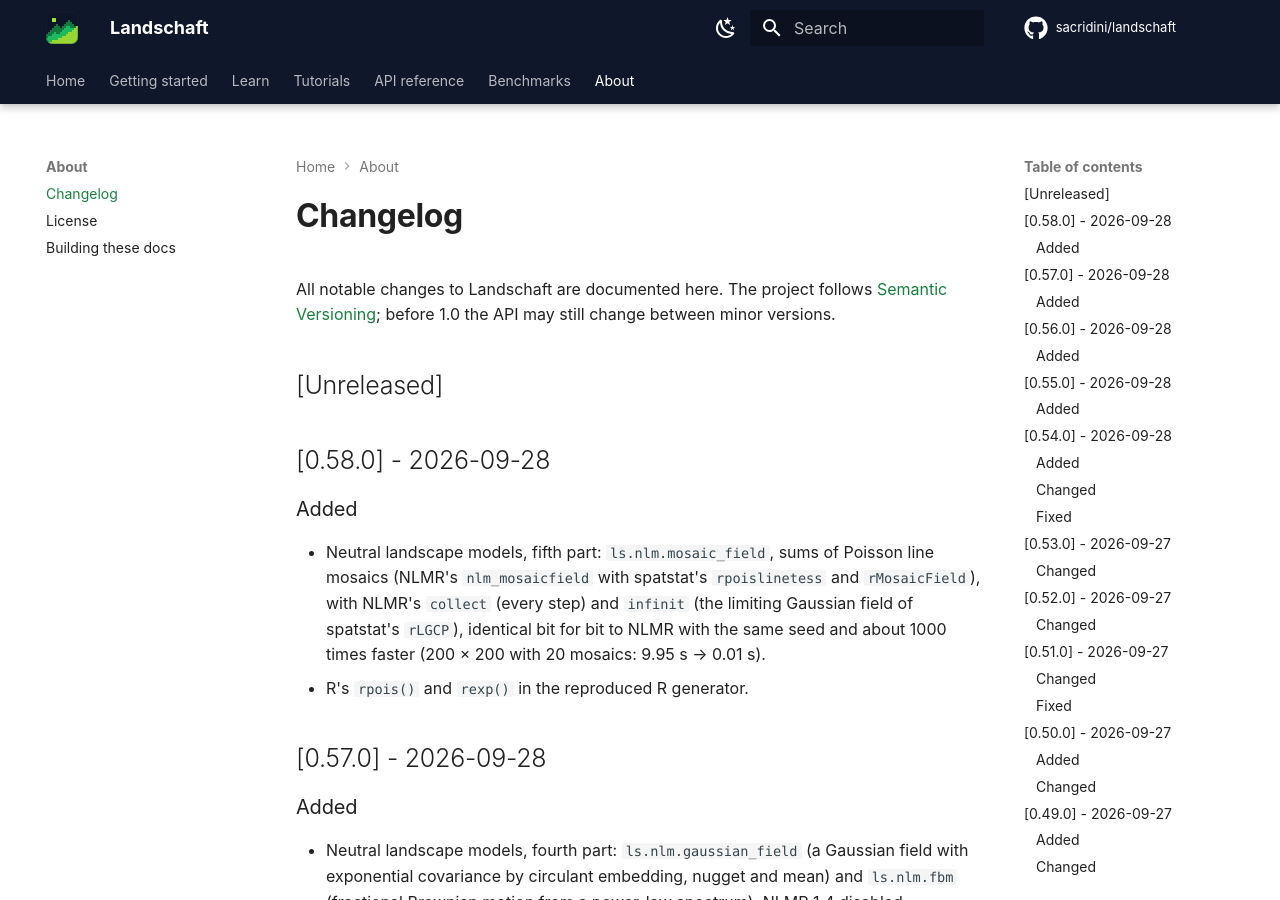
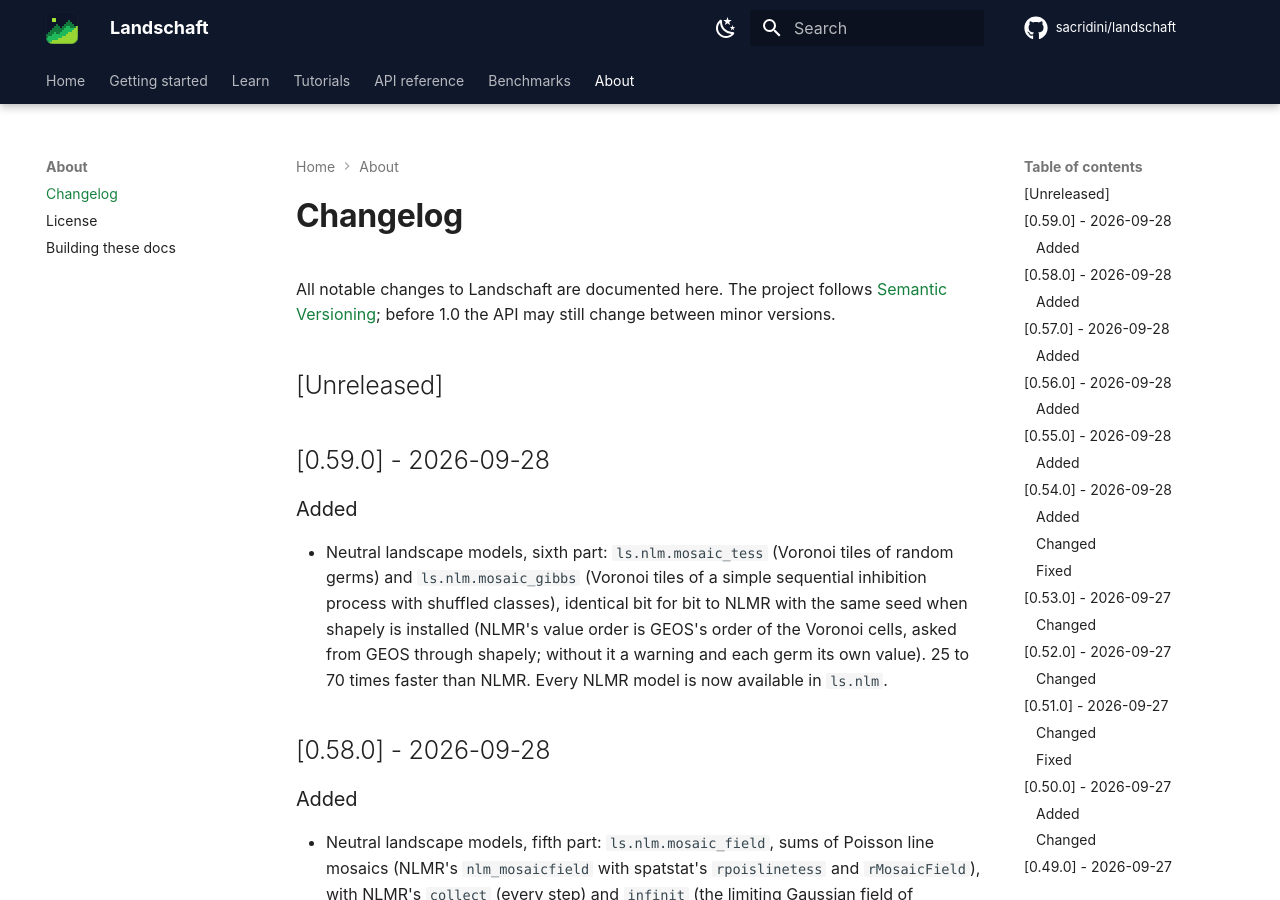
Before and after one commit to sacridini/landschaft, an MkDocs documentation site: the page built from docs/about/changelog.md, in a window 1280 px wide and 900 px high. Built offline with MkDocs 1.6.1 and Material for MkDocs 9.7.7, drawn with Linux system fonts in a browser that asks for light colours; comment, search, counter and statistics services are not loaded.

Commit message:
chore: release 0.59.0

```diff
--- a/CHANGELOG.md
+++ b/CHANGELOG.md
@@ -5,6 +5,16 @@ All notable changes to Landschaft are documented here. The project follows
 between minor versions.
 
 ## [Unreleased]
+
+## [0.59.0] - 2026-09-28
+
+### Added
+- Neutral landscape models, sixth part: `ls.nlm.mosaic_tess` (Voronoi tiles of random
+  germs) and `ls.nlm.mosaic_gibbs` (Voronoi tiles of a simple sequential inhibition
+  process with shuffled classes), identical bit for bit to NLMR with the same seed
+  when shapely is installed (NLMR's value order is GEOS's order of the Voronoi cells,
+  asked from GEOS through shapely; without it a warning and each germ its own value).
+  25 to 70 times faster than NLMR. Every NLMR model is now available in `ls.nlm`.
 
 ## [0.58.0] - 2026-09-28
 
--- a/pyproject.toml
+++ b/pyproject.toml
@@ -4,7 +4,7 @@ build-backend = "scikit_build_core.build"
 
 [project]
 name = "landschaft"
-version = "0.58.0"
+version = "0.59.0"
 description = "Fast, exact landscape pattern, fragmentation, landscape-metric and connectivity analysis for Python."
 readme = "README.md"
 license = "GPL-3.0-or-later"
```
Also changed, not shown: docs/benchmarks.md (+3 -1 lines).
